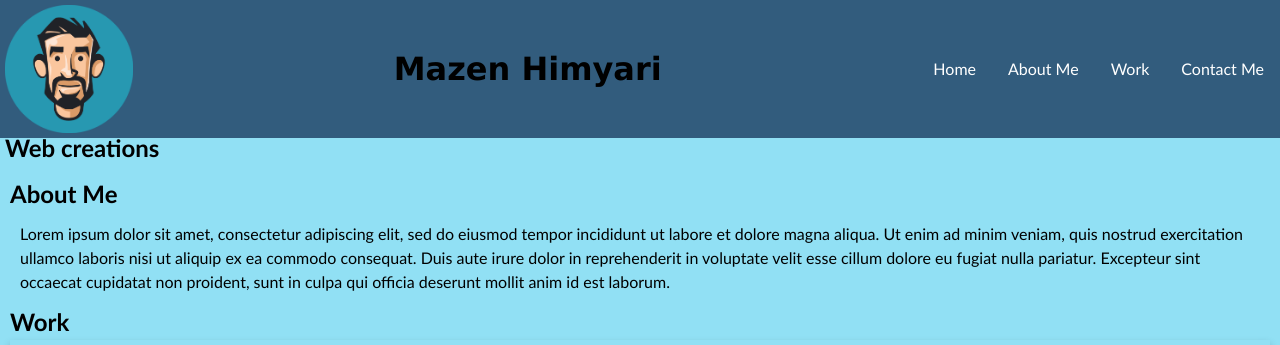
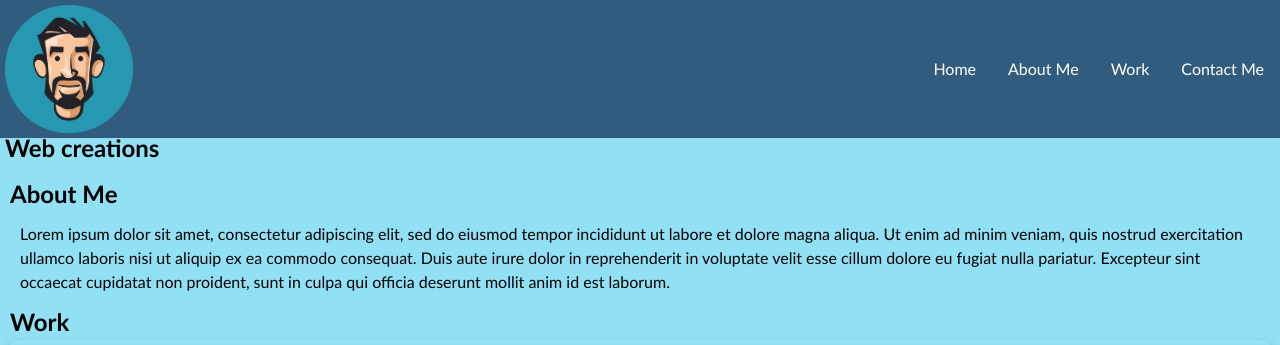
Before and after one commit to Trys-Ter0/Challenge2, a plain HTML site: page index.html in a window 1280 px wide. Shown: the top 345 px of the page. Drawn offline with Linux system fonts and the light colour scheme.

Commit message:
Del name

```diff
--- a/index.html
+++ b/index.html
@@ -15,7 +15,7 @@
   <header>
     <!-- <div> -->
       <img class="avatar" src="./assets/images/avatar.png" alt="Avatar: male, short dark hair and beard">
-      <h1 id="Home">Mazen Himyari</h1>
+      <h1 id="Home"></h1>
     <nav class="flex-bar">
       <ul>
         <li><a href="#ContactMe">Contact Me</a></li>
```
